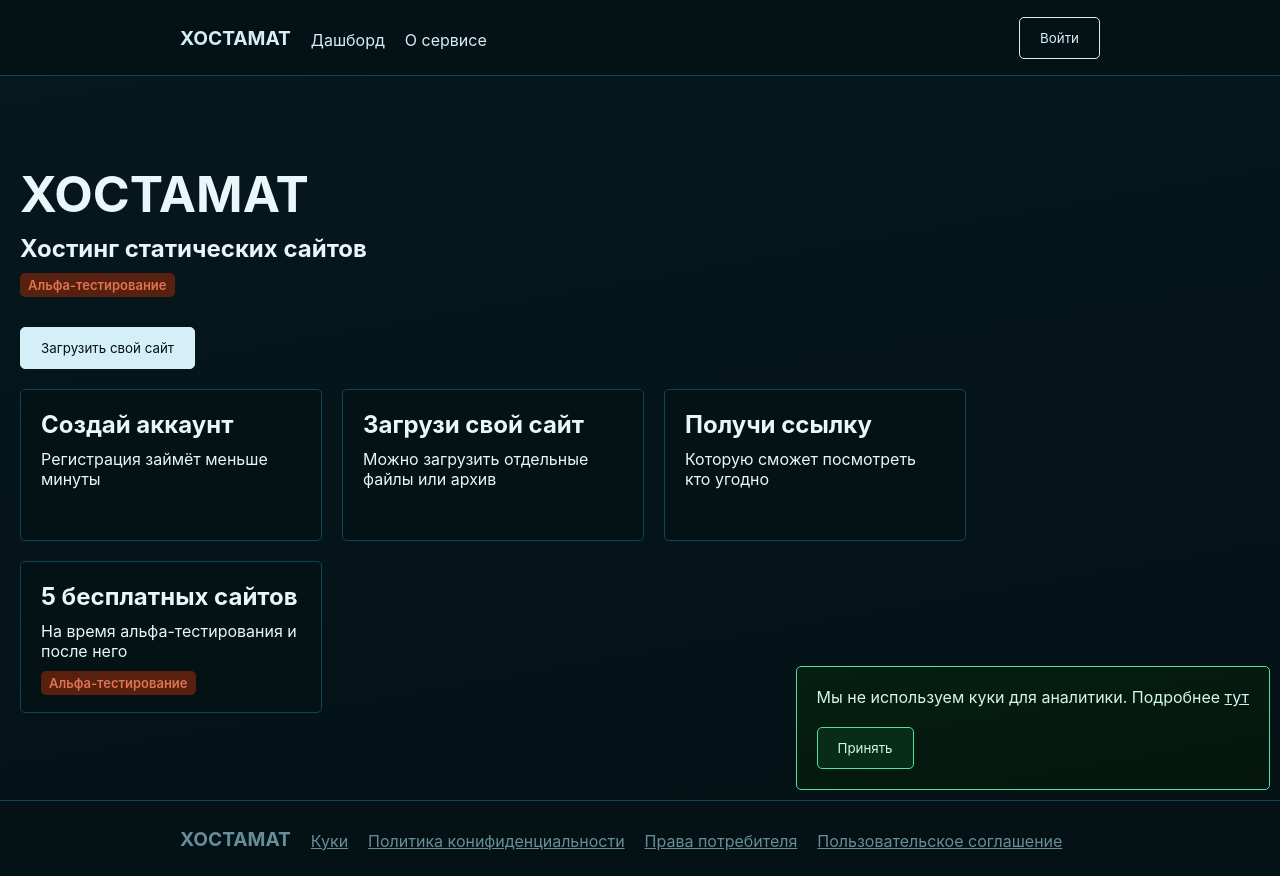
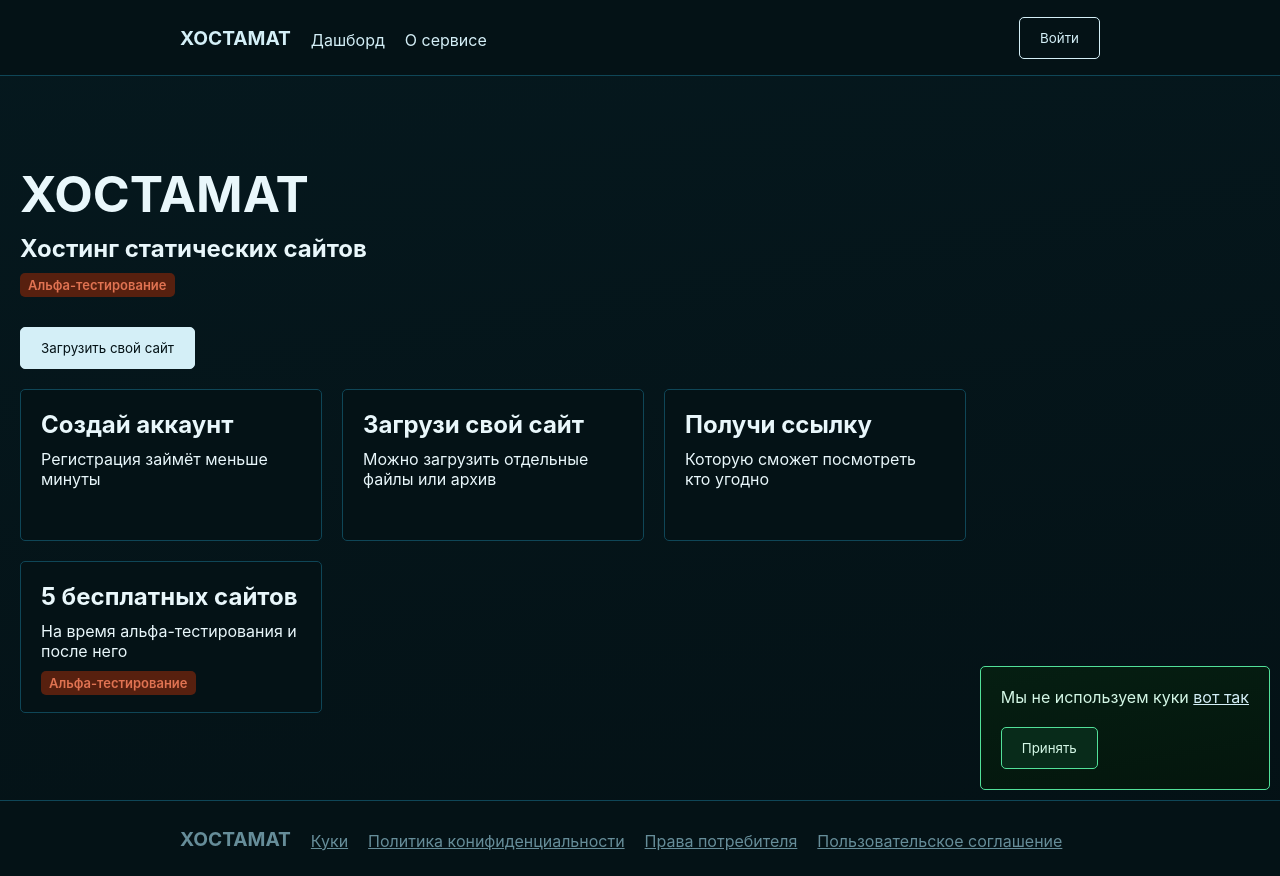
Before and after one commit to mishankov/hostamat, a SvelteKit app in the folder webapp/: page / in a window 1280 px wide. Built offline with nearby package versions, Linux system fonts and the light colour scheme; no server answers.

Commit message:
Remove analytics mention from cookie notice

```diff
--- a/webapp/src/routes/+layout.svelte
+++ b/webapp/src/routes/+layout.svelte
@@ -32,11 +32,7 @@
 				style="display: flex; flex-direction: column; gap: 20px; padding: 20px;"
 			>
 				<p>
-					Мы не используем куки для аналитики. Подробнее <Link
-						href="/cookies"
-						target="_blank"
-						alwaysUnderline>тут</Link
-					>
+					Мы не используем куки <Link href="/cookies" target="_blank" alwaysUnderline>вот так</Link>
 				</p>
 				<Button
 					onclick={() => {
```
